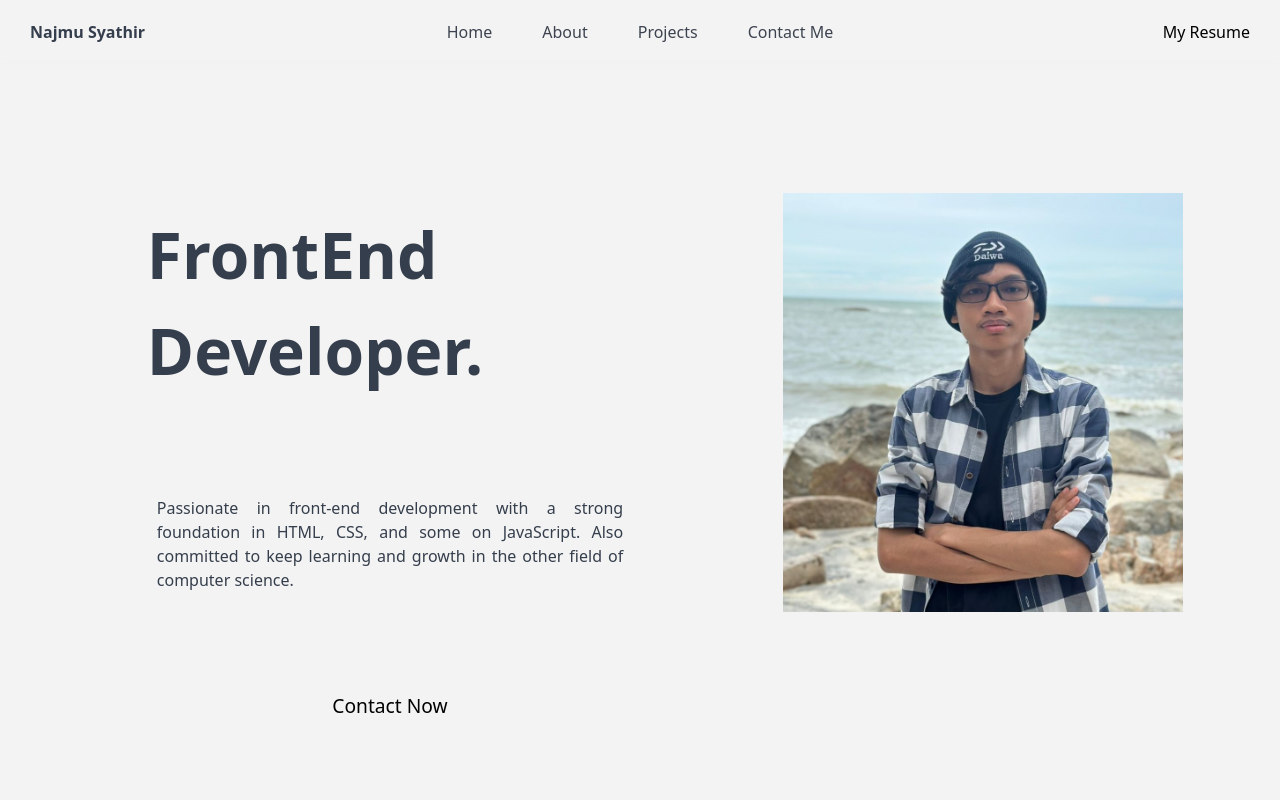
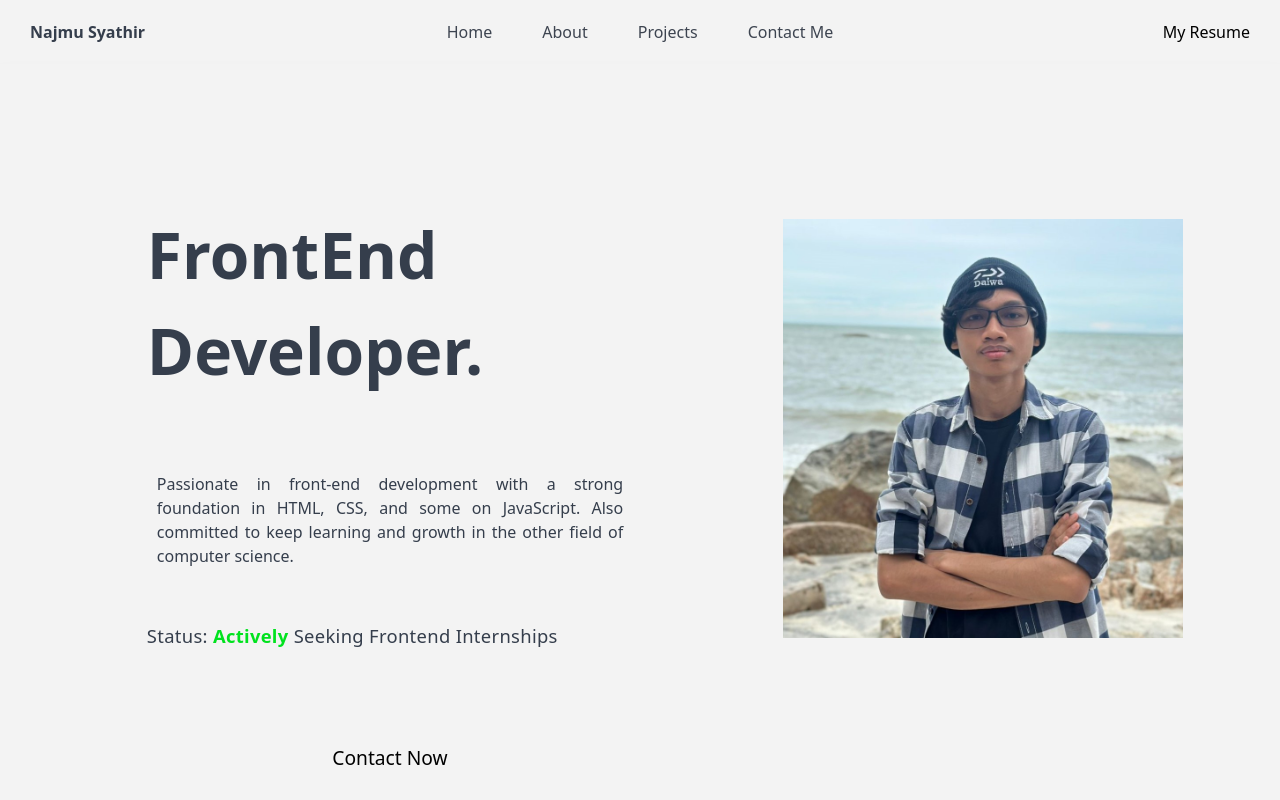
Before and after one commit to najmusyathir/portfolio, a React (Vite) app: page /portfolio/home in a window 1280 px wide. Shown: the top 800 px of the page. Built offline with nearby package versions, Linux system fonts and the light colour scheme.

Commit message:
modify: Add status at homepage

```diff
--- a/src/index.css
+++ b/src/index.css
@@ -216,8 +216,18 @@ img{
   margin: 30px 10px 30px 10px;
 }
 
+#part1_c1 h4{
+  font-size: 1.15rem;
+  font-weight: 500;
+  letter-spacing: 0.03ch;
+  transition: 300ms;
+}
+
+.status{
+  color:  #00e21e;
+}
+
 /* About */
-
 #about{
   height: auto;
   width: 100%;
--- a/src/ui/Home.tsx
+++ b/src/ui/Home.tsx
@@ -7,9 +7,9 @@ export default function Home(){
             <div id="part1_c1">
 
                 <h1 className="home_h1">FrontEnd<br/>Developer.</h1>
-                <br/>
+
                 <p id="part1_c1_1">Passionate in front-end development with a strong foundation in HTML, CSS, and some on JavaScript. Also committed to keep learning and growth in the other field of computer science.</p>
-
+                <h4>Status: <strong className="status">Actively</strong> Seeking Frontend Internships</h4>
                 <button id="contactNow"  className="text-3xl sm:text-2xl text-slate-800 bg-slate-200 "><a href="https://wa.link/k7r72h">Contact Now</a></button>
 
             </div>
```
